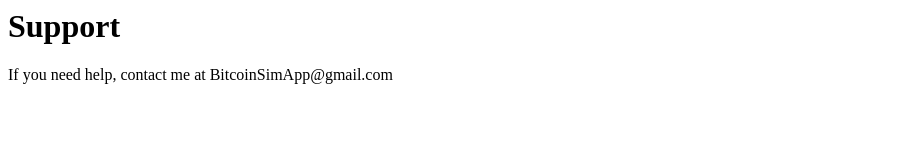
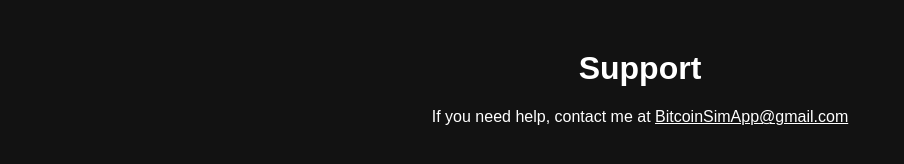
Before and after one commit to hodlsimulator/Bitcoin-Sim, a plain HTML site: page support.html in a window 1280 px wide. Shown: the whole page, without its empty margins (0-904 px from the left). Drawn offline with Linux system fonts and the light colour scheme.

Commit message:
Update support.html

```diff
--- a/support.html
+++ b/support.html
@@ -1,2 +1,36 @@
-<h1>Support</h1>
-<p>If you need help, contact me at BitcoinSimApp@gmail.com</p>
+<!DOCTYPE html>
+<html lang="en">
+<head>
+  <meta charset="utf-8" />
+  <title>Support</title>
+  <style>
+    body {
+      background-color: #121212;
+      color: #ffffff;
+      text-align: center;
+      margin: 0;
+      padding: 0;
+      font-family: Arial, sans-serif;
+    }
+
+    h1 {
+      margin-top: 50px;
+    }
+
+    p {
+      margin: 20px;
+    }
+
+    a {
+      color: #ffffff;
+      text-decoration: underline;
+    }
+  </style>
+</head>
+<body>
+  <h1>Support</h1>
+  <p>If you need help, contact me at
+    <a href="mailto:BitcoinSimApp@gmail.com">BitcoinSimApp@gmail.com</a>
+  </p>
+</body>
+</html>
```
